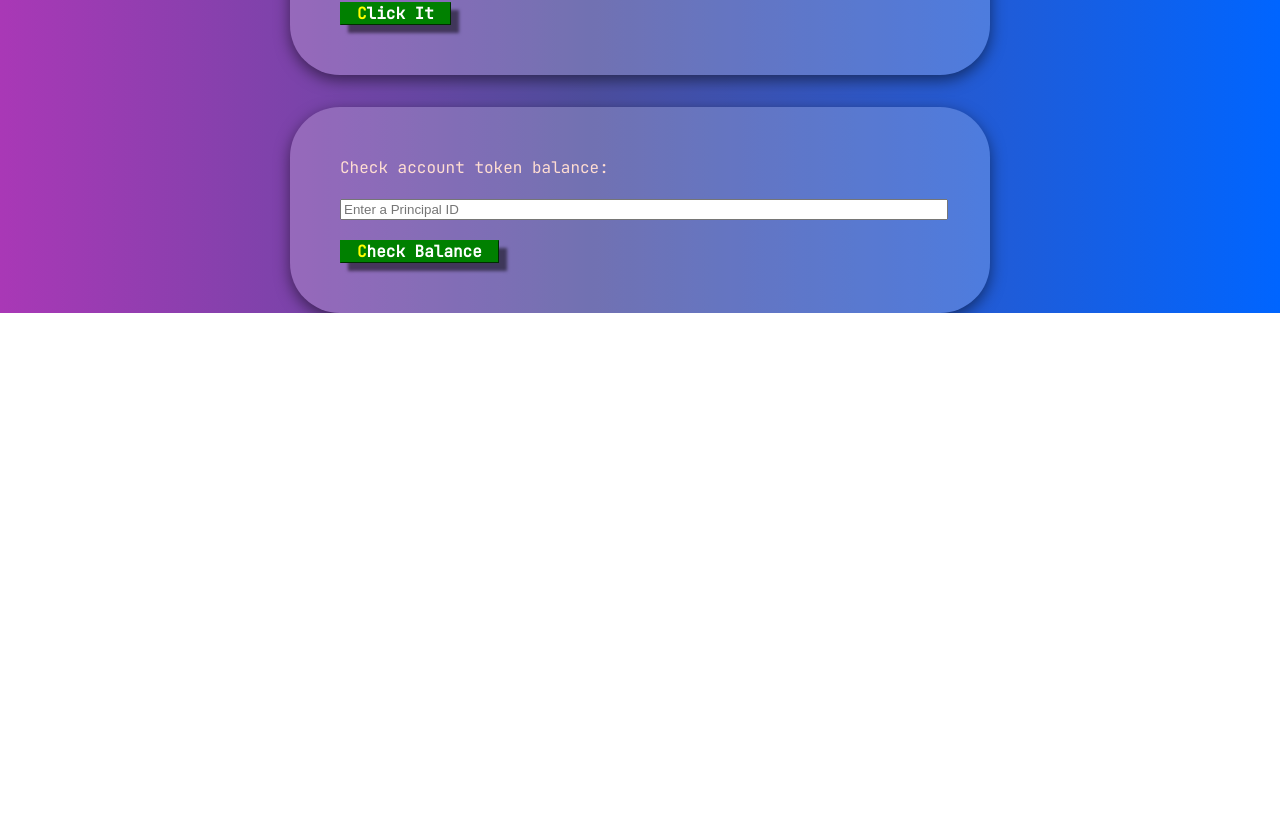
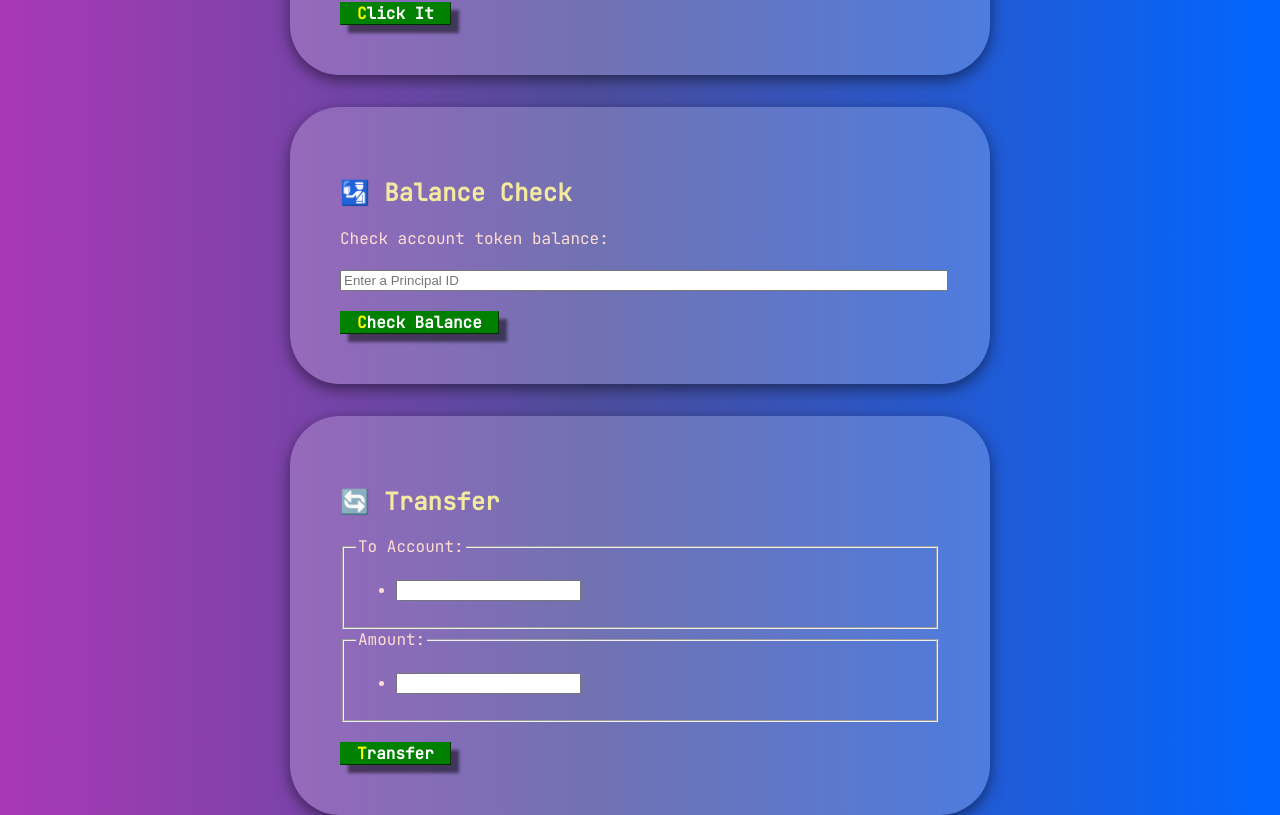
Before and after one commit to KhoshfekrMH/brainy_token, a React app: page / in a window 1280 px wide. Shown: the part 529-1344 px from the top of the page. Before the commit the page ends 842 px from the top, so only its background shows below. Built offline with nearby package versions, Linux system fonts and the light colour scheme.

Commit message:
Some title change for each menu and transfer fucntion

```diff
--- a/src/brainy_token_frontend/src/components/App.jsx
+++ b/src/brainy_token_frontend/src/components/App.jsx
@@ -2,6 +2,7 @@ import * as React from "react";
 import {Header} from "./Header";
 import {Faucet} from "./Faucet";
 import {Balance} from "./Balance";
+import {Transfer} from "./Transfer";
 
 export const App = () => {
     return (
@@ -9,6 +10,7 @@ export const App = () => {
             <Header />
             <Faucet />
             <Balance />
+            <Transfer />
         </div>
     );
 };
--- a/src/brainy_token_frontend/src/components/Balance.jsx
+++ b/src/brainy_token_frontend/src/components/Balance.jsx
@@ -3,6 +3,7 @@ import React from "react";
 export const Balance = () => {
     return (
         <div className="menu">
+            <h2 className="title"><span role="img" aria-label="tap emoji">🛂</span> Balance Check</h2>
             <label>Check account token balance:</label>
             <div style={{marginTop: "20px"}}>
                 <input type="text" id="balance-principal-id" placeholder="Enter a Principal ID" style={{width: "600px"}}/>
--- /dev/null
+++ b/src/brainy_token_frontend/src/components/Transfer.jsx
@@ -0,0 +1,27 @@
+import React from "react";
+export const Transfer = () => {
+    return (
+        <div className="menu">
+            <h2 className="title"><span role="img" aria-label="tap emoji">🔄</span> Transfer</h2>
+            <div>
+                <fieldset>
+                    <legend>To Account:</legend>
+                    <ul>
+                        <li>
+                            <input type="text" id="transfer-to-id"/>
+                        </li>
+                    </ul>
+                </fieldset>
+                <fieldset>
+                    <legend>Amount:</legend>
+                    <ul>
+                        <li>
+                            <input type="number" id="amount"/>
+                        </li>
+                    </ul>
+                </fieldset>
+            </div>
+            <button className="button-faucet">Transfer</button>
+        </div>
+    );
+};
```
